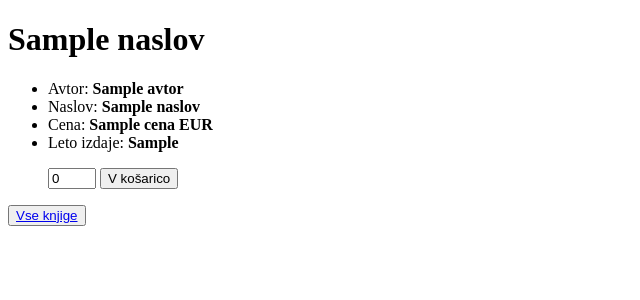
After one commit to LSed25/EP-Projekt, a PHP site: the page made by view/view-knjiga-stranka.php in a window 1280 px wide. The commit adds this page. Shown: the top 300 px of the page, without its empty margins (0-640 px from the left). Run offline with PHP 8.4, Linux system fonts and the light colour scheme; tables that the repository leaves empty hold one stand-in row (values such as "Sample post"); the template is opened without the code that fills it: most values are stand-ins (such as "Sample title", 1, 10 or a date in 2020); some libraries are stand-ins or nearby versions.

Commit message:
view-stranka

```diff
--- a/controller/StoreController.php
+++ b/controller/StoreController.php
@@ -20,7 +20,11 @@ class StoreController {
     }
 
     public static function pridobiEno($id) {
-        echo ViewHelper::render("view/view-knjiga.php", AdminDB::get(["id" => $id]));
+            if ($_SESSION["loggedIn"] == false) {
+            echo ViewHelper::render("view/view-knjiga.php", AdminDB::get(["id" => $id]));
+        }else{
+            echo ViewHelper::render("view/view-knjiga-stranka.php", AdminDB::get(["id" => $id]));
+        }
     }
 
     public static function getCustomer($id) {
--- /dev/null
+++ b/view/view-knjiga-stranka.php
@@ -0,0 +1,25 @@
+<!DOCTYPE html>
+
+<link rel="stylesheet" type="text/css" href="<?= CSS_URL . "style.css" ?>">
+<meta charset="UTF-8" />
+<title><?= $Naslov ?></title>
+
+<h1><?= $Naslov ?></h1>
+
+<ul>
+    <form action="<?= BASE_URL . "store/buy/" . $id ?>" method="post">
+        <li>Avtor: <b><?= $Avtor ?></b></li>
+        <li>Naslov: <b><?= $Naslov ?></b></li>
+        <li>Cena: <b><?= $Cena ?> EUR</b></li>
+        <li>Leto izdaje: <b><?= $Leto_izdaje ?></b></li>
+        <p></p>
+        <input type="hidden" name="id_produkt" value="<?= $id ?>" />
+        <input type="hidden" name="cena" value="<?= $Cena ?>" />
+        <input style="width: 40px;" type="number" name="kolicina" placeholder="0" min="0" value="0" />
+        <button type="submit">V košarico</button>
+    </form>
+</ul>
+
+
+
+<button><a href="<?= BASE_URL . "store/" ?>">Vse knjige</a></button>
--- a/view/view-stranka.php
+++ b/view/view-stranka.php
@@ -11,11 +11,8 @@
 <ul>
 
     <?php foreach ($books as $book): ?>
-        <form action="<?= BASE_URL . "store/user/edit/"?>" method="post">
             <li><a href="<?= BASE_URL . "store/" . $book["id"] ?>"><?= $book["Avtor"] ?>:
-        	<?= $book["Naslov"] ?> (<?= $book["Leto_izdaje"] ?>)</a>
-                &nbsp&nbsp&nbsp<button type="submit">V košarico</button></li>
-        </form>
+        	<?= $book["Naslov"] ?> (<?= $book["Leto_izdaje"] ?>)</a></li>
     <?php endforeach; ?>
 
 </ul>
```
